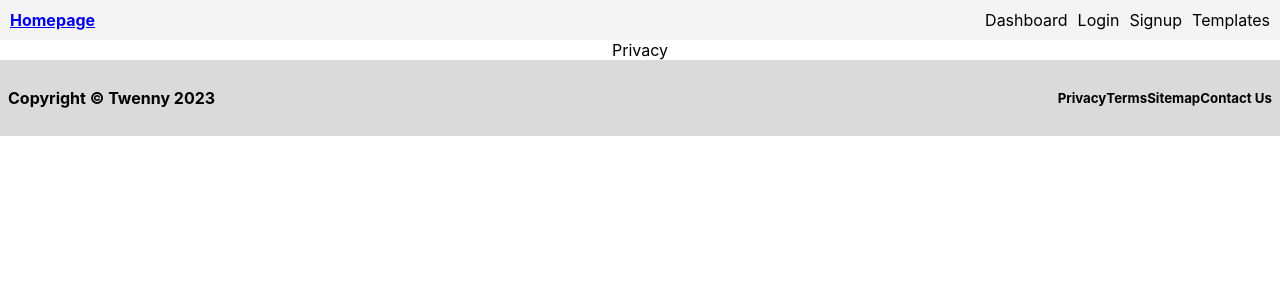
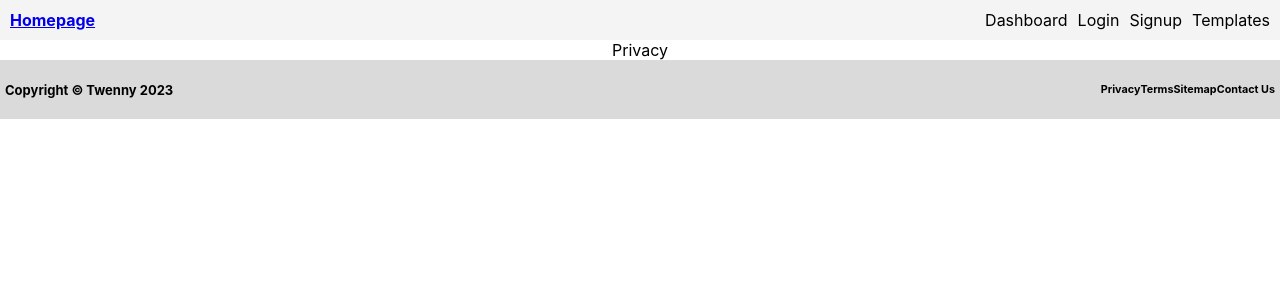
Before and after one commit to DeeJJx/signup_update, a React (Create React App) app in the folder frontend/: page /privacy in a window 1280 px wide. Shown: the top 300 px of the page. Built offline with nearby package versions, Linux system fonts and the light colour scheme.

Commit message:
tweaked footer styling

```diff
--- a/frontend/src/App.css
+++ b/frontend/src/App.css
@@ -129,10 +129,10 @@
 .footer {
   background-color: #dadada;
   align-items: center;
-  margin-top: auto;
-  padding: 8px;
   display: flex;
+  padding: 5px;
   justify-content: space-between;
+  font-size: small;
 }
 
 .footer-left {
@@ -141,7 +141,17 @@
 
 .footer-right {
   display: flex;
-  justify-content: space-evenly;
+}
+
+.footer-links > * {
+  margin-right: 10px;
+  text-decoration: none;
+  color: #000;
+  padding: 10px;
+}
+
+.footer-links > *:hover {
+  color: #4caf50;
 }
 
 /* footer */
```
